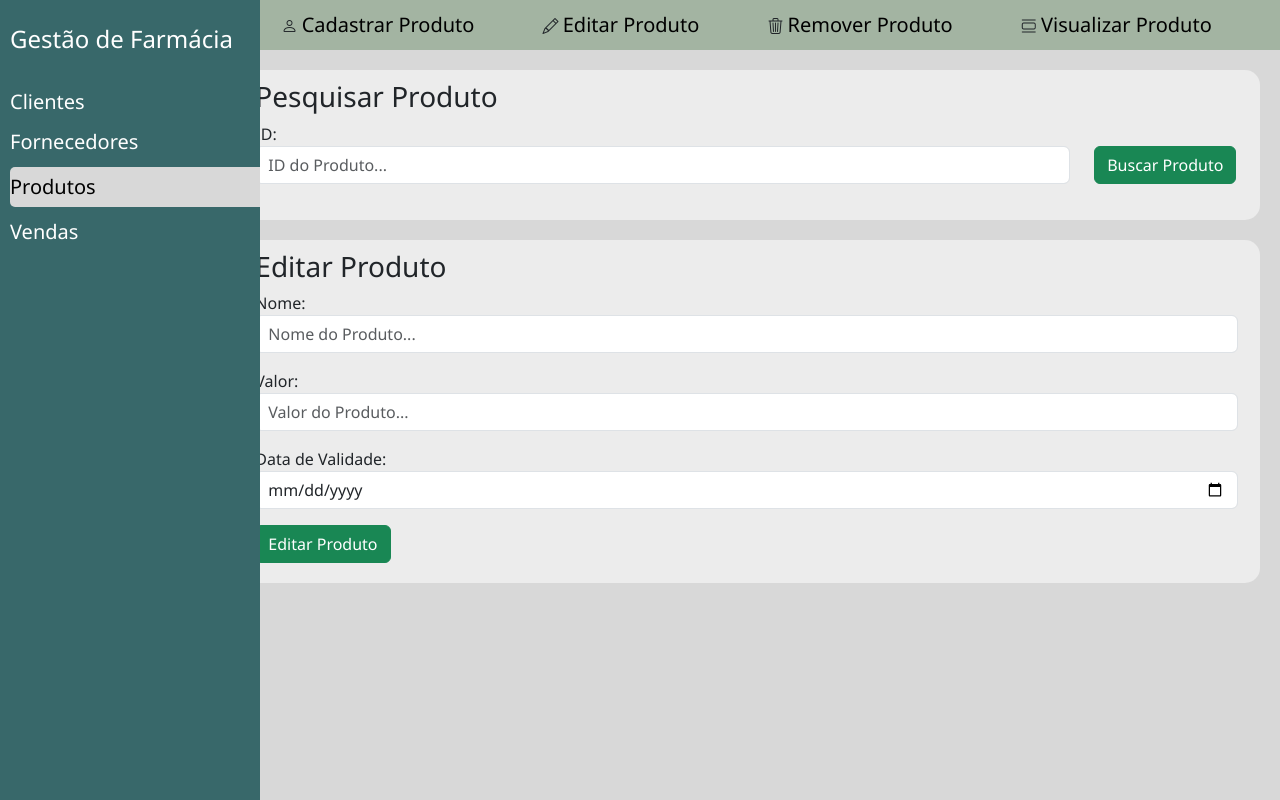
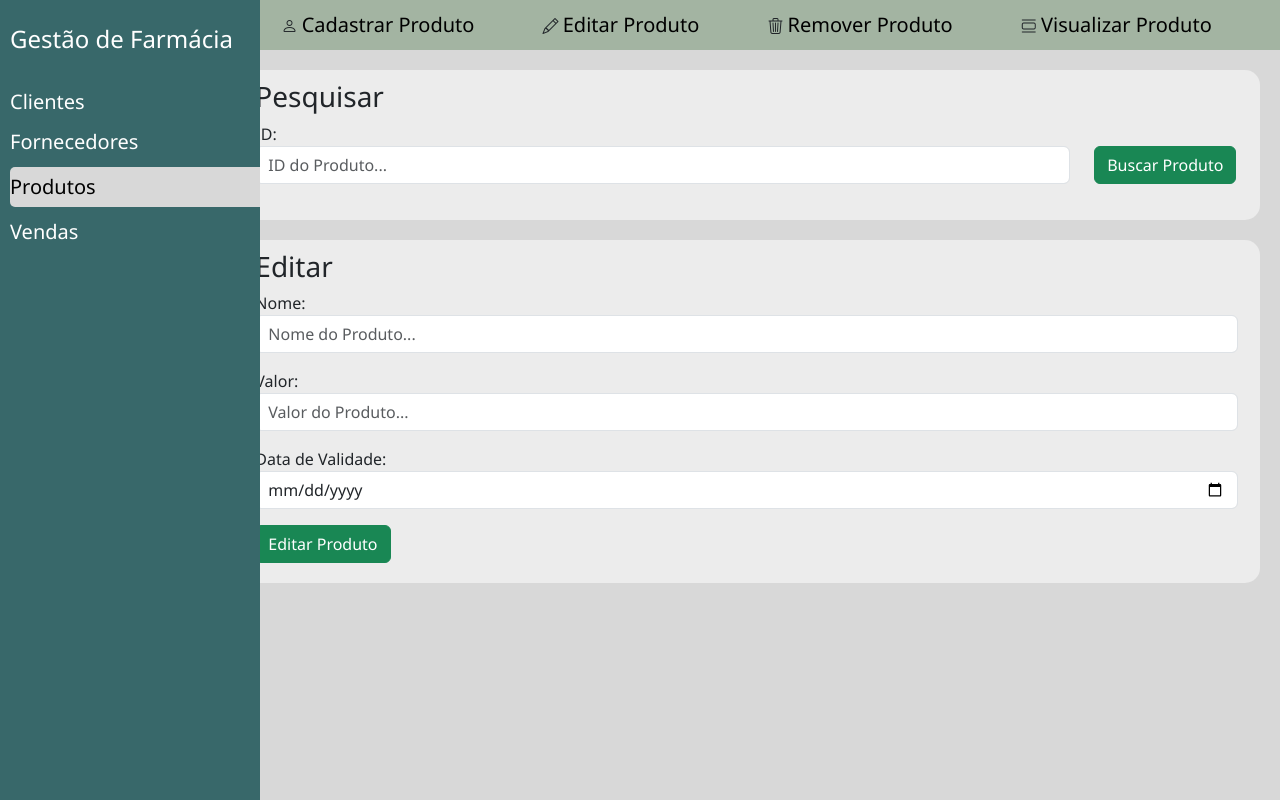
Before and after one commit to juliaborgess18/farmacia-les, a FastAPI app: page /editar_produto in a window 1280 px wide. Run offline with FastAPI, Linux system fonts and the light colour scheme; some libraries are stand-ins or nearby versions.

Commit message:
hotfix: editar_produtos.html

```diff
--- a/src/templates/pages/produtos/editar_produto.html
+++ b/src/templates/pages/produtos/editar_produto.html
@@ -7,7 +7,7 @@
 <div class="content">
     <div class="container">
         <form class="row">
-            <h3>Pesquisar Produto</h3>
+            <h3>Pesquisar</h3>
 
                 <label for="id_produto">ID:</label>
                 <div class="form-group mb-3 col-10">
@@ -24,7 +24,7 @@
 <div class="content">
     <div class="container">
         <form class="row">
-            <h3>Editar Produto</h3>
+            <h3>Editar</h3>
 
             <label for="nome_produto">Nome:</label>
             <div class="form-group mb-3">
```
